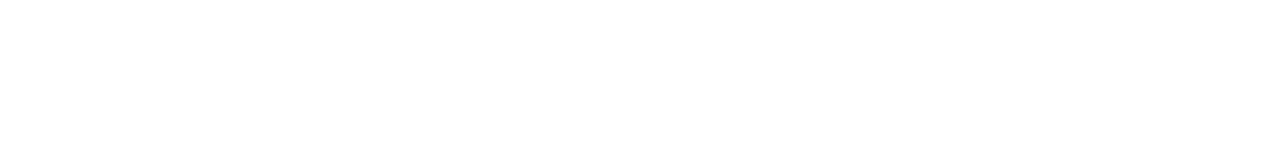
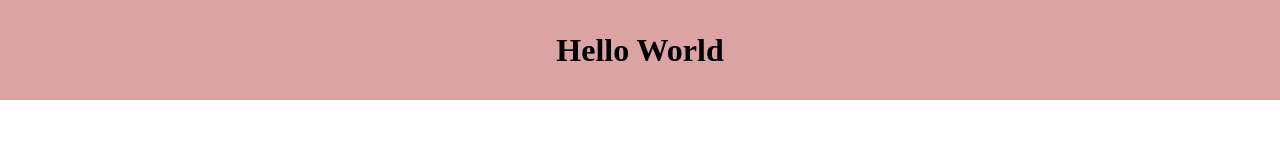
Before and after one commit to ArtemMironov11/rsschool-cv, a plain HTML site: page index.html in a window 1280 px wide. Drawn offline with Linux system fonts and the light colour scheme.

Commit message:
docs: updated files

```diff
--- a/index.html
+++ b/index.html
@@ -7,6 +7,6 @@
     <link rel="stylesheet" href="/style.css">
 </head>
 <body>
-
+    <h1 class="header">Hello World</h1>
 </body>
 </html>
--- a/style.css
+++ b/style.css
@@ -2,3 +2,13 @@
     margin: 0;
     padding: 0;
 }
+
+.header {
+    background-color: #dca3a3;
+    height: 100px;
+    width: 100%;
+    display: flex;
+    box-sizing: border-box;
+    justify-content: center;
+    align-items: center;
+}
```
